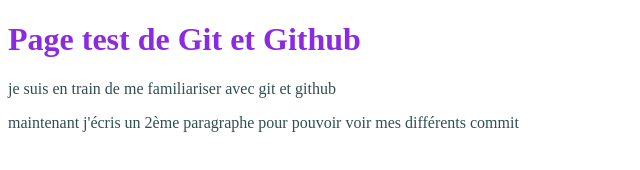
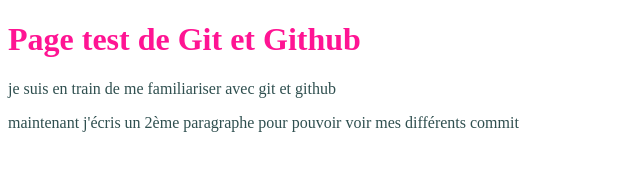
Before and after one commit to nesrineabo/test-git, a plain HTML site: page index.html in a window 1280 px wide. Shown: the whole page, without its empty margins (0-640 px from the left). Drawn offline with Linux system fonts and the light colour scheme.

Commit message:
changement couleur de fond de h1

```diff
--- a/style.css
+++ b/style.css
@@ -1,6 +1,6 @@
 h1{
     font-weight: bold;
-    color: blueviolet;
+    color: deeppink;
 }
 
 p{
```
